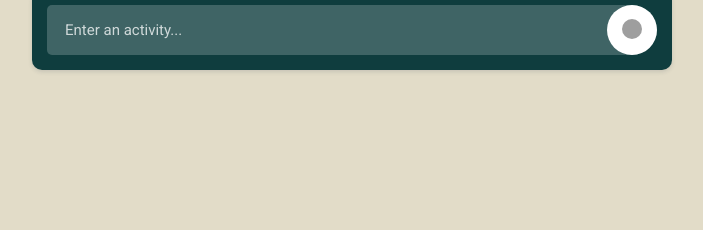
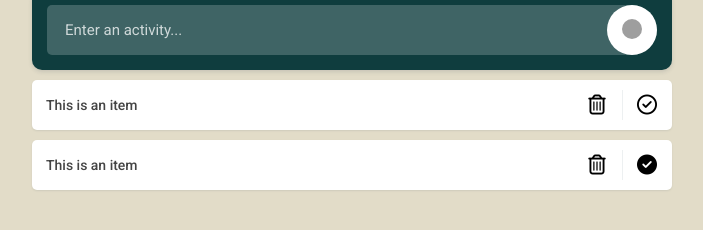
Before and after one commit to Ayush1998gupta/Todo_Simple, a plain HTML site: page index.html in a window 1280 px wide. Shown: the part 90-320 px from the top of the page, without its empty margins (288-991 px from the left). Drawn offline with Linux system fonts and the light colour scheme; grey boxes are pictures that could not be loaded.

Commit message:
Style of task

```diff
--- a/Resourses/css/style.css
+++ b/Resourses/css/style.css
@@ -5,9 +5,10 @@ button {
 }
 
 body {
-  background:#E2DCC8;
+  background: #e2dcc8;
 }
-.container1 ,h1{
+.container1,
+h1 {
   width: 50%;
   height: 80px;
   margin: 0 auto;
@@ -20,20 +21,19 @@ header {
   left: 0;
   z-index: 5;
 
-  background: #0F3D3E;
+  background: #0f3d3e;
   box-shadow: 0px 2px 4px rgba(44, 62, 80, 0.15);
   border-bottom-right-radius: 10px;
   border-bottom-left-radius: 10px;
   border-radius: 10px;
 }
-h1{
+h1 {
   color: 100F0F;
   display: flex;
   justify-content: center;
   align-items: center;
   font-weight: 700;
   font-size: 2.5rem;
-
 }
 
 header input {
@@ -69,13 +69,12 @@ header input:-ms-input-placeholder {
 }
 
 header button {
-
   width: 50px;
   height: 50px;
 
-  top:15px;
-  right:15px;
-  z-index:2;
+  top: 15px;
+  right: 15px;
+  z-index: 2;
 
   border-radius: 25px;
   background: #fff;
@@ -84,7 +83,6 @@ header button {
   outline: none;
   cursor: pointer;
   margin-left: -50px;
-
 }
 
 header button img {
@@ -92,3 +90,76 @@ header button img {
   width: 20px;
   height: 20px;
 }
+.container2 {
+  width: 50%;
+  margin: 10px auto;
+
+}
+
+
+ul.todo {
+  width: 100%;
+}
+
+ul.todo li {
+  width: 100%;
+  min-height: 50px;
+  float: left;
+  font-size: 14px;
+  font-weight: 500;
+  color: #444;
+  line-height: 22px;
+
+  background: #fff;
+  border-radius: 5px;
+  position: relative;
+  box-shadow: 0px 1px 2px rgba(44, 62, 80, 0.10);
+  margin: 0 0 10px 0;
+  padding: 14px 100px 14px 14px;
+  word-break: break-word;
+}
+
+ul.todo li .buttons {
+  width: 100px;
+  height: 50px;
+
+  position: absolute;
+  top: 0;
+  right: 0;
+}
+ul.todo li .buttons button {
+  width: 50px;
+  height: 50px;
+  float: left;
+  background: none;
+  position: relative;
+  border: 0px;
+  box-shadow: none;
+  outline: none;
+  cursor: pointer;
+}
+
+ul.todo li .buttons button:last-of-type:before {
+  content: '';
+  width: 1px;
+  height: 30px;
+  background: #edf0f1;
+
+  position: absolute;
+  top: 10px;
+  left: 0;
+}
+i{
+  font-size: 20px;
+}
+
+/* #todo .complete i{
+  background-color: black;
+  color: white;
+} */
+.remove i:hover{
+  color: red;
+}
+.complete i:hover{
+  color: rgb(4, 99, 4);
+}
--- a/Resourses/js/index.js
+++ b/Resourses/js/index.js
@@ -0,0 +1,9 @@
+
+// User clicked on Add button
+// if there is an item in text then add to the todo list
+document.getElementById('add').addEventListener('click', function () {
+     var value = document.getElementById('item').value;
+     if (value) {
+
+    }
+})
--- a/index.html
+++ b/index.html
@@ -5,25 +5,65 @@
     <title>Todo App</title>
 
     <!-- Font Awesome -->
-    <script src="https://kit.fontawesome.com/3f26c4d651.js" crossorigin="anonymous"></script>
+    <script
+      src="https://kit.fontawesome.com/3f26c4d651.js"
+      crossorigin="anonymous"
+    ></script>
 
-    	<!-- Roboto font embed -->
-		<link href="https://fonts.googleapis.com/css?family=Roboto:400,500,700" rel="stylesheet">
+    <!-- Roboto font embed -->
+    <link
+      href="https://fonts.googleapis.com/css?family=Roboto:400,500,700"
+      rel="stylesheet"
+    />
 
     <!-- Stylesheets -->
-    <link rel="stylesheet" href="./Resourses/css/reset.min.css">
+    <link rel="stylesheet" href="./Resourses/css/reset.min.css" />
     <link rel="stylesheet" href="./Resourses/css/style.css" />
   </head>
   <body>
+    <h1>Todo App</h1>
+    <header class="container1">
+      <input type="text" placeholder="Enter an activity..." id="item" />
+      <button id="add">
+        <img
+          src="https://cdn-icons-png.flaticon.com/128/748/748113.png"
+          alt=""
+        />
+      </button>
+    </header>
+    <section class="container2">
+      <!-- Uncompleted tasks -->
+      <ul class="todo" id="todo">
+        <li>
+          This is an item
+          <div class="buttons">
+            <button class="remove">
+              <i class="fa-regular fa-trash-can"></i>
+            </button>
+            <button class="complete">
+              <i class="fa-regular fa-circle-check"></i>
+            </button>
+          </div>
+        </li>
+      </ul>
 
-     <h1>Todo App</h1>
-    <header class="container1">
+      <!-- Completed tasks -->
+      <ul class="todo" id="completed">
+        <li>
+          This is an item
+          <div class="buttons">
+            <button class="remove">
+              <i class="fa-regular fa-trash-can"></i>
+            </button>
+            <button class="complete">
+              <i class="fa-solid fa-circle-check"></i>
+            </button>
+          </div>
+        </li>
 
-      <input type="text" placeholder="Enter an activity..." id="item">
-      <!-- <button><img src="https://cdn-icons.flaticon.com/png/128/3303/premium/3303893.png?token=exp=1659530300~hmac=0aeecb4f7149704d4e1a3eb08e9e9d53" alt=""></button> -->
-      <button id="add"><img src="https://cdn-icons-png.flaticon.com/128/748/748113.png" alt=""></button>
+      </ul>
+    </section>
 
-    </header>
     <script src="./Resourses/js/index.js"></script>
   </body>
 </html>
```
